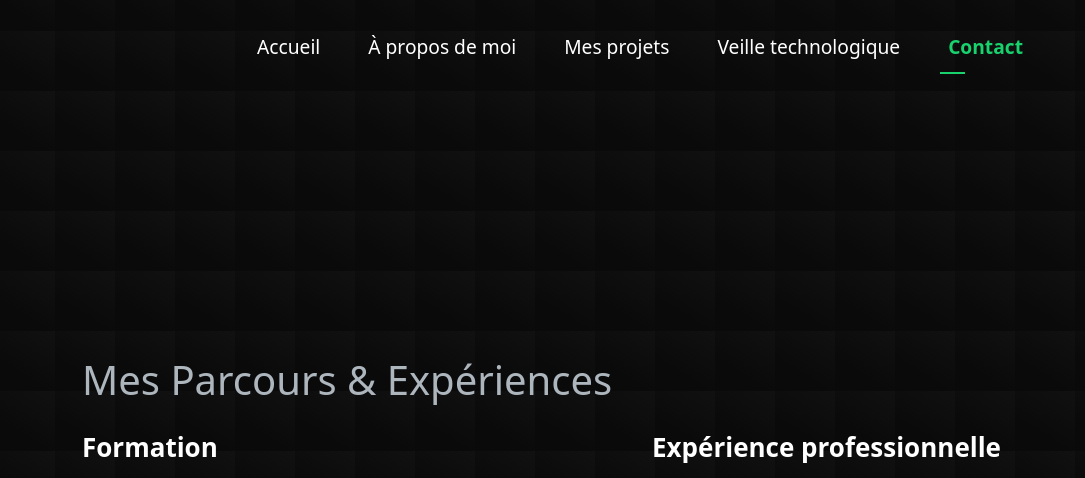
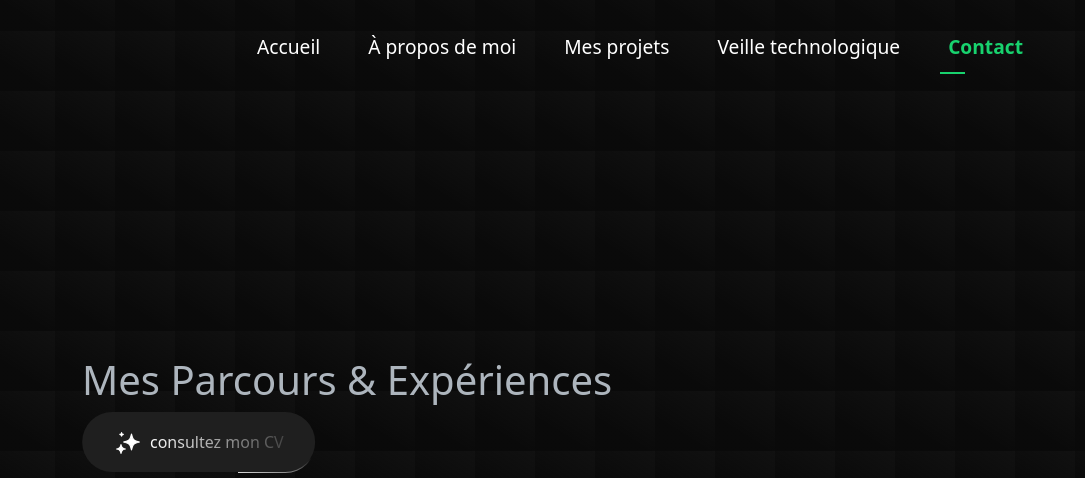
Before and after one commit to KLNPRO/portfolio, a website: page index.html in a window 1280 px wide. Shown: the part 444-922 px from the top of the page, without its empty margins (0-1085 px from the left). Drawn offline with nearby package versions, Linux system fonts and the light colour scheme.

Commit message:
mise a jour 16

```diff
--- a/css/main.css
+++ b/css/main.css
@@ -173,6 +173,197 @@ body[data-bs-theme="dark"] {
   top: 0;
   background: #18d26e;
   border: 2px solid #18d26e;
+}
+
+/* Bouton CV avec effet sparkle */
+.cv-button-container {
+  display: flex;
+  justify-content: flex-start;
+  margin-bottom: 2rem;
+}
+
+.sparkle-button {
+  --black-700: hsla(0 0% 12% / 1);
+  --border-radius: 9999px;
+  --transition: 0.3s ease-in-out;
+  --offset: 2px;
+
+  cursor: pointer;
+  position: relative;
+
+  display: flex;
+  align-items: center;
+  gap: 0.5rem;
+
+  transform-origin: center;
+
+  padding: 1rem 2rem;
+  background-color: transparent;
+
+  border: none;
+  border-radius: var(--border-radius);
+  transform: scale(calc(1 + (var(--active, 0) * 0.1)));
+
+  transition: transform var(--transition);
+}
+
+.sparkle-button::before {
+  content: "";
+  position: absolute;
+  top: 50%;
+  left: 50%;
+  transform: translate(-50%, -50%);
+
+  width: 100%;
+  height: 100%;
+  background-color: var(--black-700);
+
+  border-radius: var(--border-radius);
+  box-shadow: inset 0 0.5px hsl(0, 0%, 100%), inset 0 -1px 2px 0 hsl(0, 0%, 0%),
+    0px 4px 10px -4px hsla(0 0% 0% / calc(1 - var(--active, 0))),
+    0 0 0 calc(var(--active, 0) * 0.375rem) hsla(142, 70%, 45% / 0.75);
+
+  transition: all var(--transition);
+  z-index: 0;
+}
+
+.sparkle-button::after {
+  content: "";
+  position: absolute;
+  top: 50%;
+  left: 50%;
+  transform: translate(-50%, -50%);
+
+  width: 100%;
+  height: 100%;
+  background-color: hsla(142, 70%, 45%, 0.75);
+  background-image: radial-gradient(
+      at 51% 89%,
+      hsla(142, 45%, 74%, 1) 0px,
+      transparent 50%
+    ),
+    radial-gradient(at 100% 100%, hsla(142, 36%, 60%, 1) 0px, transparent 50%),
+    radial-gradient(at 22% 91%, hsla(142, 36%, 60%, 1) 0px, transparent 50%);
+  background-position: top;
+
+  opacity: var(--active, 0);
+  border-radius: var(--border-radius);
+  transition: opacity var(--transition);
+  z-index: 2;
+}
+
+.sparkle-button:is(:hover, :focus-visible) {
+  --active: 1;
+}
+
+.sparkle-button:active {
+  transform: scale(1);
+}
+
+.sparkle-button .dots-border {
+  --size-border: calc(100% + 2px);
+
+  overflow: hidden;
+
+  position: absolute;
+  top: 50%;
+  left: 50%;
+  transform: translate(-50%, -50%);
+
+  width: var(--size-border);
+  height: var(--size-border);
+  background-color: transparent;
+
+  border-radius: var(--border-radius);
+  z-index: -10;
+}
+
+.sparkle-button .dots-border::before {
+  content: "";
+  position: absolute;
+  top: 30%;
+  left: 50%;
+  transform: translate(-50%, -50%);
+  transform-origin: left;
+  transform: rotate(0deg);
+
+  width: 100%;
+  height: 2rem;
+  background-color: white;
+
+  mask: linear-gradient(transparent 0%, white 120%);
+  animation: rotate 2s linear infinite;
+}
+
+@keyframes rotate {
+  to {
+    transform: rotate(360deg);
+  }
+}
+
+.sparkle-button .sparkle {
+  position: relative;
+  z-index: 10;
+
+  width: 1.75rem;
+}
+
+.sparkle-button .sparkle .path {
+  fill: currentColor;
+  stroke: currentColor;
+
+  transform-origin: center;
+
+  color: hsl(0, 0%, 100%);
+}
+
+.sparkle-button:is(:hover, :focus) .sparkle .path {
+  animation: path 1.5s linear 0.5s infinite;
+}
+
+.sparkle-button .sparkle .path:nth-child(1) {
+  --scale-path-1: 1.2;
+}
+
+.sparkle-button .sparkle .path:nth-child(2) {
+  --scale-path-2: 1.2;
+}
+
+.sparkle-button .sparkle .path:nth-child(3) {
+  --scale-path-3: 1.2;
+}
+
+@keyframes path {
+  0%,
+  34%,
+  71%,
+  100% {
+    transform: scale(1);
+  }
+  17% {
+    transform: scale(var(--scale-path-1, 1));
+  }
+  49% {
+    transform: scale(var(--scale-path-2, 1));
+  }
+  83% {
+    transform: scale(var(--scale-path-3, 1));
+  }
+}
+
+.sparkle-button .text-button {
+  position: relative;
+  z-index: 10;
+
+  background-image: linear-gradient(
+    90deg,
+    hsla(0 0% 100% / 1) 0%,
+    hsla(0 0% 100% / var(--active, 0)) 120%
+  );
+  background-clip: text;
+
+  font-size: 1rem;
+  color: transparent;
 }
 
 .card {
--- a/index.html
+++ b/index.html
@@ -36,6 +36,17 @@
     <section id="a-propos">
         <div class="container">
             <h1 class="resume-title"> Mes Parcours & Expériences</h1>
+            <div class="cv-button-container mb-4">
+              <button class="sparkle-button" onclick="window.open('assets/docs/killian_e.pdf')">
+                  <div class="dots-border"></div>
+                  <svg xmlns="http://www.w3.org/2000/svg" fill="none" viewBox="0 0 24 24" class="sparkle">
+                    <path class="path" stroke-linejoin="round" stroke-linecap="round" stroke="black" fill="black" d="M14.187 8.096L15 5.25L15.813 8.096C16.0231 8.83114 16.4171 9.50062 16.9577 10.0413C17.4984 10.5819 18.1679 10.9759 18.903 11.186L21.75 12L18.904 12.813C18.1689 13.0231 17.4994 13.4171 16.9587 13.9577C16.4181 14.4984 16.0241 15.1679 15.814 15.903L15 18.75L14.187 15.904C13.9769 15.1689 13.5829 14.4994 13.0423 13.9587C12.5016 13.4181 11.8321 13.0241 11.097 12.814L8.25 12L11.096 11.187C11.8311 10.9769 12.5006 10.5829 13.0413 10.0423C13.5819 9.50162 13.9759 8.83214 14.186 8.097L14.187 8.096Z"></path>
+                    <path class="path" stroke-linejoin="round" stroke-linecap="round" stroke="black" fill="black" d="M6 14.25L5.741 15.285C5.59267 15.8785 5.28579 16.4206 4.85319 16.8532C4.42059 17.2858 3.87853 17.5927 3.285 17.741L2.25 18L3.285 18.259C3.87853 18.4073 4.42059 18.7142 4.85319 19.1468C5.28579 19.5794 5.59267 20.1215 5.741 20.715L6 21.75L6.259 20.715C6.40725 20.1216 6.71398 19.5796 7.14639 19.147C7.5788 18.7144 8.12065 18.4075 8.714 18.259L9.75 18L8.714 17.741C8.12065 17.5925 7.5788 17.2856 7.14639 16.853C6.71398 16.4204 6.40725 15.8784 6.259 15.285L6 14.25Z"></path>
+                    <path class="path" stroke-linejoin="round" stroke-linecap="round" stroke="black" fill="black" d="M6.5 4L6.303 4.5915C6.24777 4.75718 6.15472 4.90774 6.03123 5.03123C5.90774 5.15472 5.75718 5.24777 5.5915 5.303L5 5.5L5.5915 5.697C5.75718 5.75223 5.90774 5.84528 6.03123 5.96877C6.15472 6.09226 6.24777 6.24282 6.303 6.4085L6.5 7L6.697 6.4085C6.75223 6.24282 6.84528 6.09226 6.96877 5.96877C7.09226 5.84528 7.24282 5.75223 7.4085 5.697L8 5.5L7.4085 5.303C7.24282 5.24777 7.09226 5.15472 6.96877 5.03123C6.84528 4.90774 6.75223 4.75718 6.697 4.5915L6.5 4Z"></path>
+                </svg>
+                  <span class="text-button">consultez mon CV</span>
+              </button>
+          </div>
             <div class="row">
               <div class="col-lg-12">
                 <div class="resume">
```
Also changed, not shown: 1 other file.
